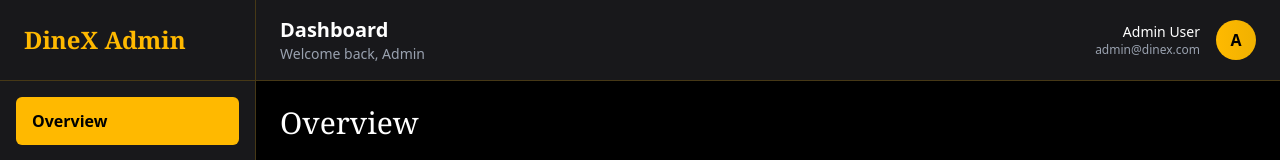
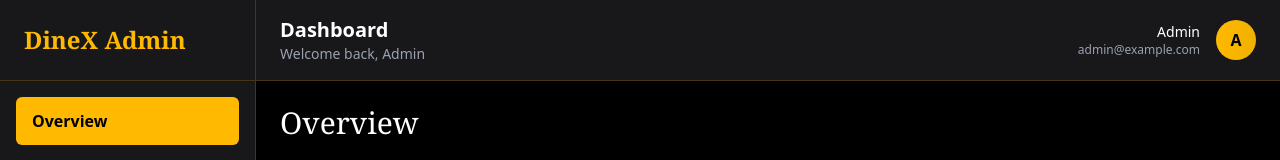
Before and after one commit to madubashinii/DineX, a React (Vite) app in the folder frontend/: page /admin in a window 1280 px wide. Shown: the top 160 px of the page. Built offline with nearby package versions, Linux system fonts and the light colour scheme.

Commit message:
feat: implement user-specific display in Topbar and add logout functionality in Sidebar

```diff
--- a/frontend/src/pages/admin/Sidebar.jsx
+++ b/frontend/src/pages/admin/Sidebar.jsx
@@ -1,11 +1,63 @@
+// export default function Sidebar({ activeSection, setActiveSection }) {
+//     const menuItems = [
+//         { id: 'overview', label: 'Overview' },
+//         { id: 'menu', label: 'Menu' },
+//         { id: 'orders', label: 'Orders' },
+//         { id: 'reservations', label: 'Reservations' },
+//         { id: 'customers', label: 'Customers' }
+//     ];
+
+//     return (
+//         <div className="w-64 bg-zinc-900 border-r border-amber-400/20 min-h-screen">
+//             <div className="p-6 border-b border-amber-400/20">
+//                 <h1 className="text-2xl font-serif text-amber-400 font-bold">DineX Admin</h1>
+//             </div>
+
+//             <nav className="p-4">
+//                 <ul className="space-y-2">
+//                     {menuItems.map((item) => (
+//                         <li key={item.id}>
+//                             <button
+//                                 onClick={() => setActiveSection(item.id)}
+//                                 className={`w-full flex items-center gap-3 px-4 py-3 rounded-md text-left transition-colors ${activeSection === item.id
+//                                     ? 'bg-amber-400 text-black font-semibold'
+//                                     : 'text-gray-400 hover:bg-zinc-800 hover:text-white'
+//                                     }`}
+//                             >
+//                                 <span>{item.label}</span>
+//                             </button>
+//                         </li>
+//                     ))}
+//                 </ul>
+//             </nav>
+
+//             <div className="absolute bottom-0 w-64 p-4 border-t border-amber-400/20">
+//                 <button className="w-full px-4 py-3 bg-zinc-800 text-gray-400 rounded-md hover:text-red-500 transition-colors">
+//                     Logout
+//                 </button>
+//             </div>
+//         </div>
+//     );
+// }
+
+import { useNavigate } from 'react-router-dom';
+
 export default function Sidebar({ activeSection, setActiveSection }) {
+    const navigate = useNavigate();
+
     const menuItems = [
         { id: 'overview', label: 'Overview' },
         { id: 'menu', label: 'Menu' },
         { id: 'orders', label: 'Orders' },
         { id: 'reservations', label: 'Reservations' },
-        { id: 'customers', label: 'Customers' }
+        { id: 'customers', label: 'Customers' },
     ];
+
+    const handleLogout = () => {
+        localStorage.removeItem('token');
+        localStorage.removeItem('user');
+        navigate('/login');
+    };
 
     return (
         <div className="w-64 bg-zinc-900 border-r border-amber-400/20 min-h-screen">
@@ -19,10 +71,12 @@ export default function Sidebar({ activeSection, setActiveSection }) {
                         <li key={item.id}>
                             <button
                                 onClick={() => setActiveSection(item.id)}
-                                className={`w-full flex items-center gap-3 px-4 py-3 rounded-md text-left transition-colors ${activeSection === item.id
-                                    ? 'bg-amber-400 text-black font-semibold'
-                                    : 'text-gray-400 hover:bg-zinc-800 hover:text-white'
-                                    }`}
+                                className={
+                                    'w-full flex items-center gap-3 px-4 py-3 rounded-md text-left transition-colors ' +
+                                    (activeSection === item.id
+                                        ? 'bg-amber-400 text-black font-semibold'
+                                        : 'text-gray-400 hover:bg-zinc-800 hover:text-white')
+                                }
                             >
                                 <span>{item.label}</span>
                             </button>
@@ -32,10 +86,14 @@ export default function Sidebar({ activeSection, setActiveSection }) {
             </nav>
 
             <div className="absolute bottom-0 w-64 p-4 border-t border-amber-400/20">
-                <button className="w-full px-4 py-3 bg-zinc-800 text-gray-400 rounded-md hover:text-red-500 transition-colors">
+                <button
+                    onClick={handleLogout}
+                    className="w-full px-4 py-3 bg-zinc-800 text-gray-400 rounded-md hover:text-red-500 transition-colors"
+                >
                     Logout
                 </button>
             </div>
         </div>
     );
+
 }
--- a/frontend/src/pages/admin/Topbar.jsx
+++ b/frontend/src/pages/admin/Topbar.jsx
@@ -1,21 +1,58 @@
+// export default function Topbar() {
+//     return (
+//         <div className="bg-zinc-900 border-b border-amber-400/20 px-6 py-4">
+//             <div className="flex items-center justify-between">
+//                 <div>
+//                     <h2 className="text-xl font-semibold text-white">Dashboard</h2>
+//                     <p className="text-sm text-gray-400">Welcome back, Admin</p>
+//                 </div>
+//                 <div className="flex items-center gap-4">
+//                     <div className="text-right">
+//                         <p className="text-sm text-white">Admin User</p>
+//                         <p className="text-xs text-gray-400">admin@dinex.com</p>
+//                     </div>
+//                     <div className="w-10 h-10 bg-gradient-to-r from-amber-400 to-yellow-500 rounded-full flex items-center justify-center text-black font-bold">
+//                         A
+//                     </div>
+//                 </div>
+//             </div>
+//         </div>
+//     );
+// }
+
+import { useMemo } from 'react';
+
 export default function Topbar() {
+    const user = useMemo(() => {
+        try {
+            return JSON.parse(localStorage.getItem('user') || 'null');
+        } catch {
+            return null;
+        }
+    }, []);
+
+    const displayName = user?.name || 'Admin';
+    const displayEmail = user?.email || 'admin@example.com';
+    const initial = (displayName || 'A').charAt(0).toUpperCase();
+
     return (
         <div className="bg-zinc-900 border-b border-amber-400/20 px-6 py-4">
             <div className="flex items-center justify-between">
                 <div>
                     <h2 className="text-xl font-semibold text-white">Dashboard</h2>
-                    <p className="text-sm text-gray-400">Welcome back, Admin</p>
+                    <p className="text-sm text-gray-400">Welcome back, {displayName}</p>
                 </div>
                 <div className="flex items-center gap-4">
                     <div className="text-right">
-                        <p className="text-sm text-white">Admin User</p>
-                        <p className="text-xs text-gray-400">admin@dinex.com</p>
+                        <p className="text-sm text-white">{displayName}</p>
+                        <p className="text-xs text-gray-400">{displayEmail}</p>
                     </div>
                     <div className="w-10 h-10 bg-gradient-to-r from-amber-400 to-yellow-500 rounded-full flex items-center justify-center text-black font-bold">
-                        A
+                        {initial}
                     </div>
                 </div>
             </div>
         </div>
     );
+
 }
```
